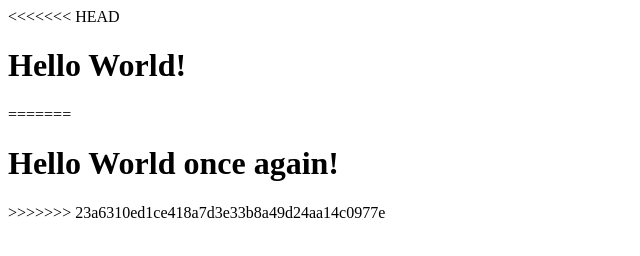
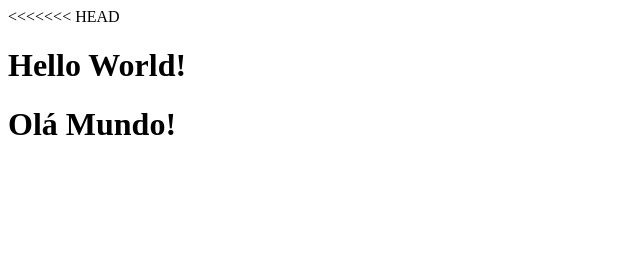
Before and after one commit to Enactus-UFRA-LandingPage/EnactusUFRA-LandingPage, a website: page index.html in a window 1280 px wide. Shown: the whole page, without its empty margins (0-640 px from the left). Drawn offline with Linux system fonts and the light colour scheme.

Commit message:
Meu olá mundo

```diff
--- a/index.html
+++ b/index.html
@@ -8,8 +8,6 @@
 </head>
 <body>
     <h1>Hello World!</h1>
+    <h1>Olá Mundo!</h1>
 </body>
 </html>
-=======
-<h1>Hello World once again!</h1>
->>>>>>> 23a6310ed1ce418a7d3e33b8a49d24aa14c0977e
```
